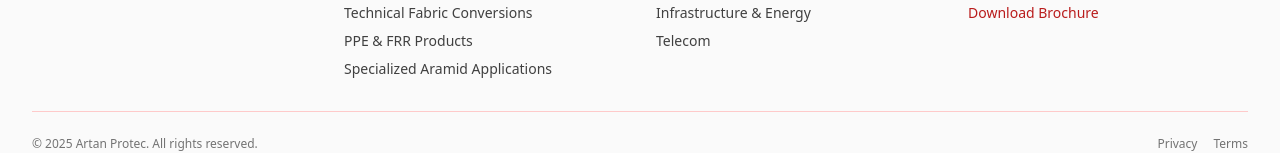
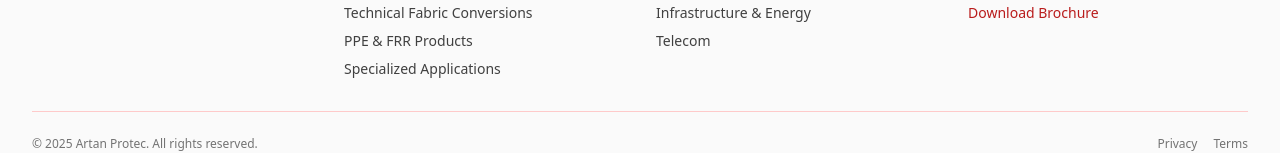
Before and after one commit to arnavzed147-ship-it/final, a React (Vite) app: page / in a window 1280 px wide. Shown: the part 2606-2759 px from the top of the page. Built offline with nearby package versions, Linux system fonts and the light colour scheme.

Commit message:
Update App.jsx

```diff
--- a/src/App.jsx
+++ b/src/App.jsx
@@ -80,7 +80,7 @@ const PRODUCT_IMAGES = {
   "aramid-fabrics": "/images/ppe-fabrics.jpg",
   "technical-fabric-conversions": "/images/ppe-fabrics.jpg",
   "ppe-frr-products": "/images/ppe-fabrics.jpg",
-  "specialized-aramid-applications": "/images/ballistic.jpg",
+  "specialized-applications": "/images/ballistic.jpg",
 };
 
 const PRODUCT_BROCHURES = {
@@ -89,7 +89,7 @@ const PRODUCT_BROCHURES = {
   "aramid-fabrics": "/brochures/ppe-fabrics.pdf",
   "technical-fabric-conversions": "/brochures/ppe-fabrics.pdf",
   "ppe-frr-products": "/brochures/ppe-fabrics.pdf",
-  "specialized-aramid-applications": "/brochures/ballistic-systems.pdf",
+  "specialized-applications": "/brochures/ballistic-systems.pdf",
 };
 
 const PRODUCT_CATEGORIES = [
@@ -129,8 +129,8 @@ const PRODUCT_CATEGORIES = [
     tags: ["ppe", "arc flash", "gloves", "shells"],
   },
   {
-    key: "specialized-aramid-applications",
-    title: "Specialized Aramid Applications",
+    key: "specialized-applications",
+    title: "Specialized Applications",
     blurb: "Composites reinforcement, insulation felts, aramid paper and more.",
     icon: <Building2 className="w-5 h-5" />,
     tags: ["composites", "aramid paper", "insulation", "uhmwpe"],
@@ -174,7 +174,7 @@ const PRODUCT_SUBCATS = {
     "Heat-resistant gloves & mitt fabrics",
     "Industrial PPE outer shells (jackets, coveralls)",
   ],
-  "specialized-aramid-applications": [
+  "specialized-applications": [
     "Reinforcement fabrics for composites (UHMWPE)",
     "High-temp conveyor belts (aramid core)",
     "Aramid felts for insulation",
```
